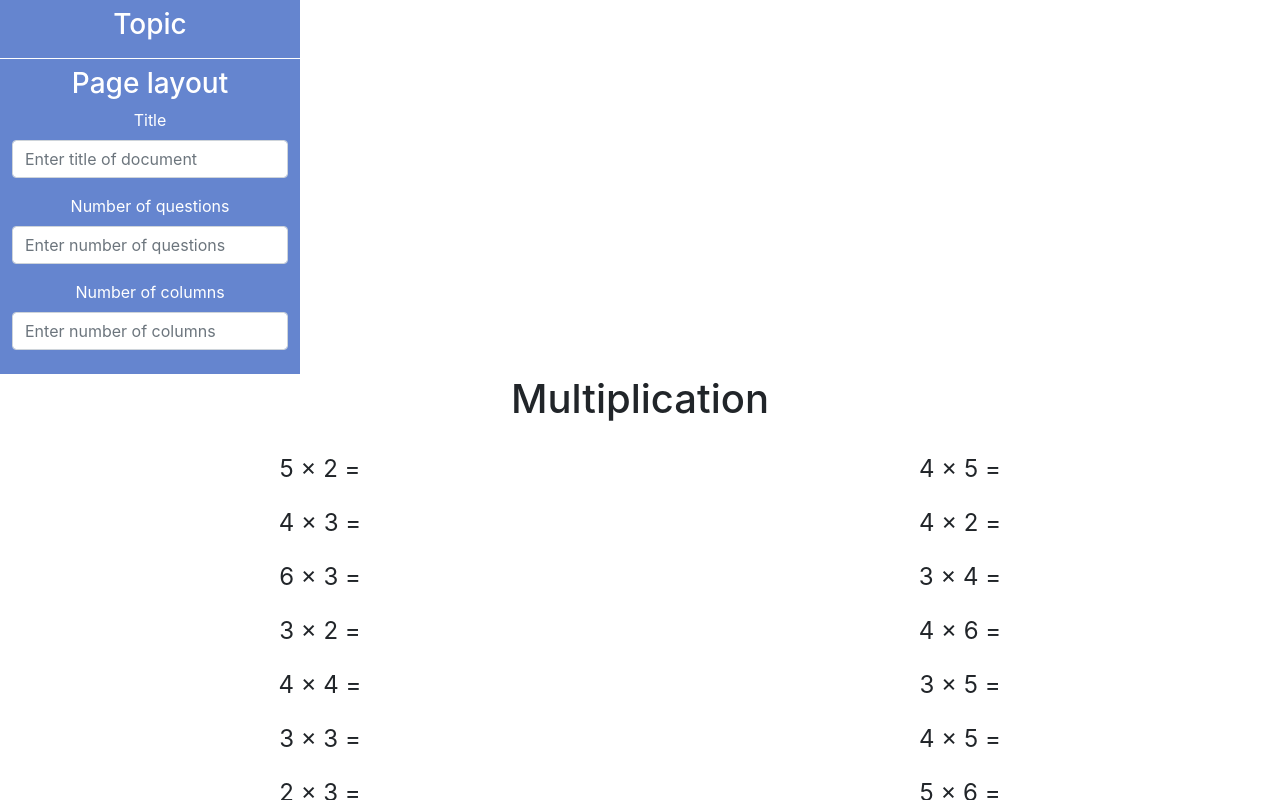
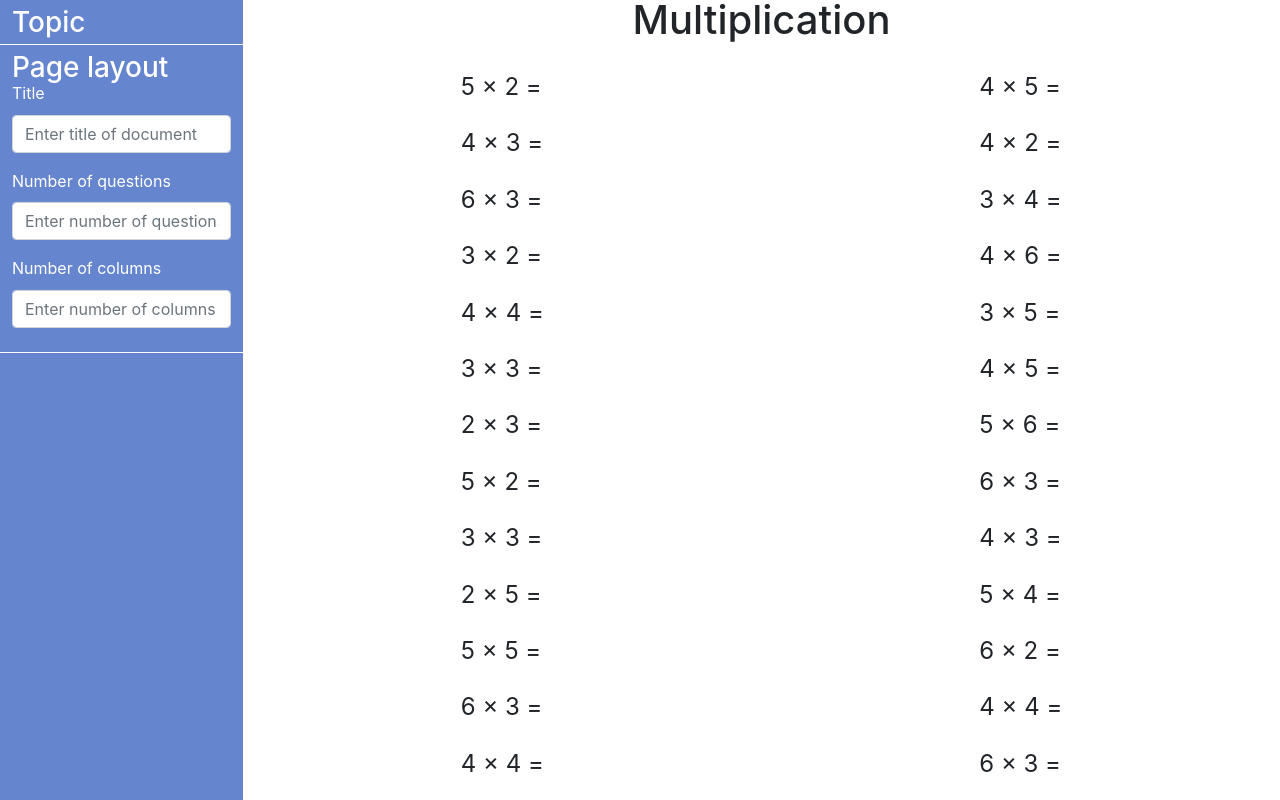
Before and after one commit to yitung-huang/web-app-maths-homework, a React (Create React App) app: page / in a window 1280 px wide. Shown: the top 800 px of the page. Built offline with nearby package versions, Linux system fonts and the light colour scheme.

Commit message:
Tidy up style for a bit

```diff
--- a/src/App.css
+++ b/src/App.css
@@ -1,37 +1,23 @@
-.App {
-  text-align: center;
+*,
+*::before,
+*::after {
+  box-sizing: border-box;
 }
 
-.App-logo {
-  height: 40vmin;
-  pointer-events: none;
+body {
+  margin: 0;
+  line-height: 1.6;
 }
 
-@media (prefers-reduced-motion: no-preference) {
-  .App-logo {
-    animation: App-logo-spin infinite 20s linear;
-  }
+/* Typography */
+h1,
+h2,
+h3 {
+  line-height: 1;
+  margin: 0;
 }
 
-.App-header {
-  min-height: 100vh;
+.App {
   display: flex;
-  flex-direction: column;
-  align-items: center;
-  justify-content: center;
-  font-size: calc(10px + 2vmin);
-  color: white;
+  flex-direction: row;
 }
-
-.App-link {
-  color: #61dafb;
-}
-
-@keyframes App-logo-spin {
-  from {
-    transform: rotate(0deg);
-  }
-  to {
-    transform: rotate(360deg);
-  }
-}
--- a/src/App.js
+++ b/src/App.js
@@ -45,8 +45,8 @@ function App() {
   return (
     <div className="App">
       <Sidebar />
-      <section>
-        <h1>Multiplication</h1>
+      <section className="section__display">
+        <h1 className="page__title">Multiplication</h1>
         <div className="page">
           { questions.map(( question_array ) => {
             return (
--- a/src/page.css
+++ b/src/page.css
@@ -1,5 +1,5 @@
-h1 {
-  margin-bottom: 0.25em;
+.section__display {
+  width: 100%;
 }
 
 .page {
@@ -7,6 +7,11 @@ h1 {
   flex-direction: row;
   justify-content: space-around;
   align-items: flex-start;
+}
+
+.page__title {
+  text-align: center;
+  margin-bottom: 0.25em;
 }
 
 .page__column {
```
